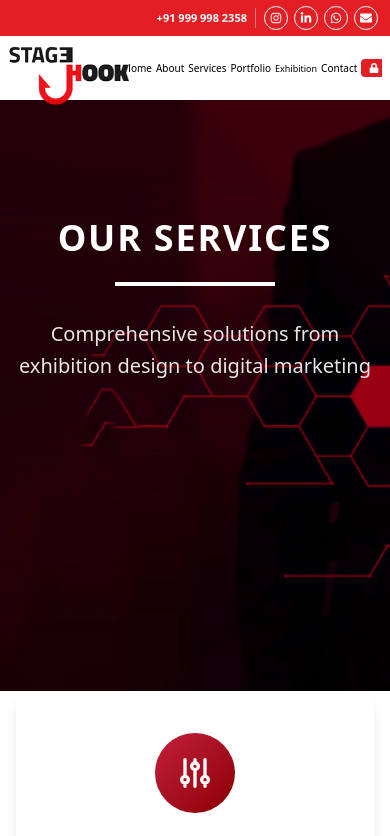
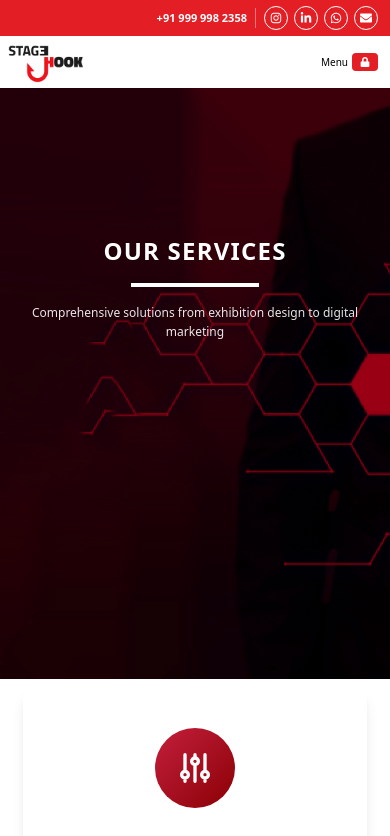
Before and after one commit to Riju7407/STAGEJHOOK-main, a React (Vite) app: page /services in a window 390 px wide. Shown: the top 836 px of the page. Built offline with nearby package versions, Linux system fonts and the light colour scheme.

Commit message:
Mobile UI improvements: Optimized header layout, reduced logo size, improved stats section, fixed menu dropdown, adjusted spacing and font sizes for better mobile experience

```diff
--- a/src/components/common/Navbar.jsx
+++ b/src/components/common/Navbar.jsx
@@ -6,35 +6,46 @@ import { useAdminAuth } from "../../hooks/useAdminAuth";
 
 const Navbar = () => {
   const [isLoginModalOpen, setIsLoginModalOpen] = useState(false);
+  const [isMobileMenuOpen, setIsMobileMenuOpen] = useState(false);
   const { isAuthenticated, admin, logout } = useAdminAuth();
 
   return (
-    <nav className="bg-white relative z-10">
+    <nav className="bg-white relative z-10 sm:border-b sm:border-gray-200">
       <div className="max-w-[1300px] mx-auto px-2 sm:px-4 py-2 sm:py-3 flex items-center justify-between">
 
         {/* LOGO */}
-        <Link to="/" className="flex items-center relative z-20 flex-shrink-0">
+        <Link to="/" className="flex items-center relative z-20 flex-shrink-0 mr-auto sm:mr-0">
           <img
             src="/logo.png"
             alt="Stage J Hook Logo"
-            className="h-16 sm:h-20 md:h-24 lg:h-28 xl:h-32 w-auto relative -mb-4 sm:-mb-6"
+            className="h-10 sm:h-16 md:h-20 lg:h-24 xl:h-28 w-auto relative -mb-1 sm:-mb-4"
           />
         </Link>
 
         {/* MENU - Desktop & Mobile */}
-        <ul className="flex items-center gap-1 sm:gap-2 lg:gap-3 xl:gap-4 text-[10px] sm:text-[11px] md:text-[12px] lg:text-[14px] xl:text-[15px] font-medium text-black overflow-x-auto flex-1 justify-center px-2">
-          <li><Link to="/" className="hover:text-[#E31E24] transition-colors whitespace-nowrap">Home</Link></li>
+        <ul className="flex items-center gap-1 sm:gap-2 lg:gap-3 xl:gap-4 text-[10px] sm:text-[11px] md:text-[12px] lg:text-[14px] xl:text-[15px] font-medium text-black overflow-x-auto flex-1 justify-end sm:justify-center px-1 sm:px-2 ml-2 sm:ml-0">
+          <li className="hidden sm:block"><Link to="/" className="hover:text-[#E31E24] transition-colors whitespace-nowrap">Home</Link></li>
           <li className="hidden md:block border-l border-gray-400 h-4"></li>
-          <li><Link to="/about" className="hover:text-[#E31E24] transition-colors whitespace-nowrap">About</Link></li>
+          <li className="hidden sm:block"><Link to="/about" className="hover:text-[#E31E24] transition-colors whitespace-nowrap">About</Link></li>
           <li className="hidden md:block border-l border-gray-400 h-4"></li>
-          <li><Link to="/services" className="hover:text-[#E31E24] transition-colors cursor-pointer whitespace-nowrap">Services</Link></li>
+          <li className="hidden sm:block"><Link to="/services" className="hover:text-[#E31E24] transition-colors cursor-pointer whitespace-nowrap">Services</Link></li>
           <li className="hidden md:block border-l border-gray-400 h-4"></li>
-          <li><Link to="/portfolio" className="hover:text-[#E31E24] transition-colors cursor-pointer whitespace-nowrap">Portfolio</Link></li>
+          <li className="hidden sm:block"><Link to="/portfolio" className="hover:text-[#E31E24] transition-colors cursor-pointer whitespace-nowrap">Portfolio</Link></li>
           <li className="hidden lg:block border-l border-gray-400 h-4"></li>
-          <li><Link to="/exhibition" className="hover:text-[#E31E24] transition-colors cursor-pointer whitespace-nowrap text-[9px] sm:text-[10px] md:text-[11px] lg:text-[13px]">Exhibition</Link></li>
+          <li className="hidden lg:block"><Link to="/exhibition" className="hover:text-[#E31E24] transition-colors cursor-pointer whitespace-nowrap text-[9px] sm:text-[10px] md:text-[11px] lg:text-[13px]">Exhibition</Link></li>
           <li className="hidden lg:block border-l border-gray-400 h-4"></li>
-          <li><Link to="/contact" className="hover:text-[#E31E24] transition-colors cursor-pointer whitespace-nowrap">Contact</Link></li>
+          <li className="hidden sm:block"><Link to="/contact" className="hover:text-[#E31E24] transition-colors cursor-pointer whitespace-nowrap">Contact</Link></li>
           <li className="hidden lg:block border-l border-gray-400 h-4"></li>
+
+          {/* Mobile Menu Button */}
+          <li className="sm:hidden">
+            <button
+              onClick={() => setIsMobileMenuOpen(!isMobileMenuOpen)}
+              className="hover:text-[#E31E24] transition-colors whitespace-nowrap font-medium"
+            >
+              Menu
+            </button>
+          </li>
 
           {/* Admin Auth Button */}
           {isAuthenticated ? (
@@ -60,9 +71,19 @@ const Navbar = () => {
           )}
         </ul>
 
-
-        {/* Mobile menu removed - full navigation is always visible */}
-
+        {/* Mobile Dropdown Menu */}
+        {isMobileMenuOpen && (
+          <div className="absolute top-full left-0 right-0 bg-white border-b border-gray-200 sm:hidden z-50 shadow-lg">
+            <ul className="flex flex-col gap-2 py-3 px-4 text-[10px] font-medium text-black">
+              <li onClick={() => setIsMobileMenuOpen(false)}><Link to="/" className="hover:text-[#E31E24] transition-colors block py-1">Home</Link></li>
+              <li onClick={() => setIsMobileMenuOpen(false)}><Link to="/about" className="hover:text-[#E31E24] transition-colors block py-1">About</Link></li>
+              <li onClick={() => setIsMobileMenuOpen(false)}><Link to="/services" className="hover:text-[#E31E24] transition-colors block py-1">Services</Link></li>
+              <li onClick={() => setIsMobileMenuOpen(false)}><Link to="/portfolio" className="hover:text-[#E31E24] transition-colors block py-1">Portfolio</Link></li>
+              <li onClick={() => setIsMobileMenuOpen(false)}><Link to="/exhibition" className="hover:text-[#E31E24] transition-colors block py-1">Exhibition</Link></li>
+              <li onClick={() => setIsMobileMenuOpen(false)}><Link to="/contact" className="hover:text-[#E31E24] transition-colors block py-1">Contact</Link></li>
+            </ul>
+          </div>
+        )}
         {/* Admin Login Modal */}
         <AdminLoginModal
           isOpen={isLoginModalOpen}
--- a/src/components/landing/Clients.jsx
+++ b/src/components/landing/Clients.jsx
@@ -15,7 +15,7 @@ const Clients = () => {
 
   return (
     <div className="bg-white mobile-section-padding-compact mobile-container rounded-lg shadow-md">
-      <h2 className="mobile-heading-2 text-gray-800 text-center mb-6 sm:mb-8">
+      <h2 className="mobile-heading-2 text-gray-800 text-center mb-6 sm:mb-8 font-bold">
         Our Clientele
       </h2>
 
--- a/src/components/landing/Portfolio.jsx
+++ b/src/components/landing/Portfolio.jsx
@@ -36,11 +36,11 @@ const Portfolio = () => {
   ];
 
   return (
-    <section className="bg-gray-100 mobile-section-padding">
+    <section className="bg-gray-100 mobile-section-padding mt-5">
       <div className="mobile-section-container">
         {/* PORTFOLIO HEADER */}
         <div className="text-center mb-8 sm:mb-12">
-          <h2 className="mobile-heading-1 text-gray-800 mb-3 sm:mb-4">
+          <h2 className="mobile-heading-1 text-gray-800 mb-3 sm:mb-4 font-bold">
             Portfolio
           </h2>
           <p className="text-sm sm:text-base text-gray-600 max-w-4xl mx-auto leading-relaxed px-2">
@@ -54,7 +54,7 @@ const Portfolio = () => {
         </div>
 
         {/* PORTFOLIO GRID */}
-        <div className="grid grid-cols-1 sm:grid-cols-2 md:grid-cols-3 lg:grid-cols-5 mobile-grid-gap-compact mb-12 sm:mb-16">
+        <div className="grid grid-cols-1 sm:grid-cols-2 md:grid-cols-3 lg:grid-cols-5 gap-[5px] mb-12 sm:mb-16">
           {portfolioItems.map((item) => (
             <div
               key={item.id}
--- a/src/components/services/ServicesGrid.jsx
+++ b/src/components/services/ServicesGrid.jsx
@@ -9,7 +9,7 @@ const ServicesGrid = () => {
           {servicesData.map((service, index) => (
             <div
               key={index}
-              className="group bg-white p-10 rounded-xl shadow-lg hover:shadow-2xl transition-all duration-300 border-2 border-transparent hover:border-[#c41e3a] hover:-translate-y-3"
+              className="group bg-white p-10 rounded-xl shadow-lg hover:shadow-2xl transition-all duration-300 border-2 border-transparent hover:border-[#c41e3a] hover:-translate-y-3 m-[7px]"
             >
               {/* Icon */}
               <div className="w-20 h-20 mx-auto mb-6 bg-gradient-to-br from-[#c41e3a] to-[#8b0000] rounded-full flex items-center justify-center">
--- a/src/components/services/ServicesHero.jsx
+++ b/src/components/services/ServicesHero.jsx
@@ -18,11 +18,11 @@ const ServicesHero = () => {
       {/* Content */}
       <div className="relative z-10 text-center text-white mobile-section-container flex items-center justify-center min-h-[400px]">
         <div>
-          <h1 className="text-4xl sm:text-5xl md:text-6xl lg:text-7xl font-bold mb-6 uppercase tracking-wider">
+          <h1 className="text-2xl sm:text-4xl md:text-5xl lg:text-7xl font-bold mb-4 sm:mb-6 uppercase tracking-wider">
             Our Services
           </h1>
-          <div className="w-40 h-1 bg-white mx-auto mb-8"></div>
-          <p className="text-xl md:text-2xl text-white/90 leading-relaxed">
+          <div className="w-32 sm:w-40 h-1 bg-white mx-auto mb-4 sm:mb-8"></div>
+          <p className="text-xs sm:text-lg md:text-2xl text-white/90 leading-relaxed px-2">
             Comprehensive solutions from exhibition design to digital marketing
           </p>
         </div>
```
Also changed, not shown: src/components/landing/Stats.jsx (+14 -14 lines).
